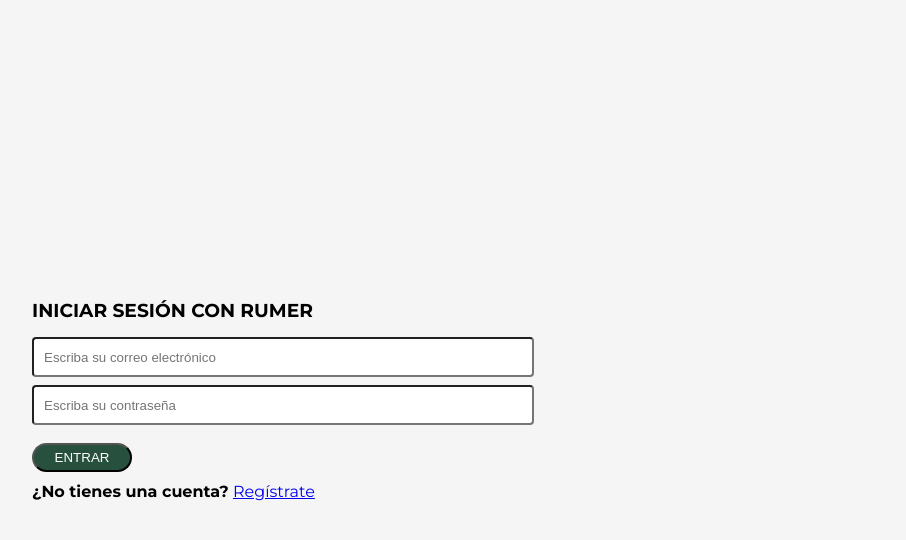
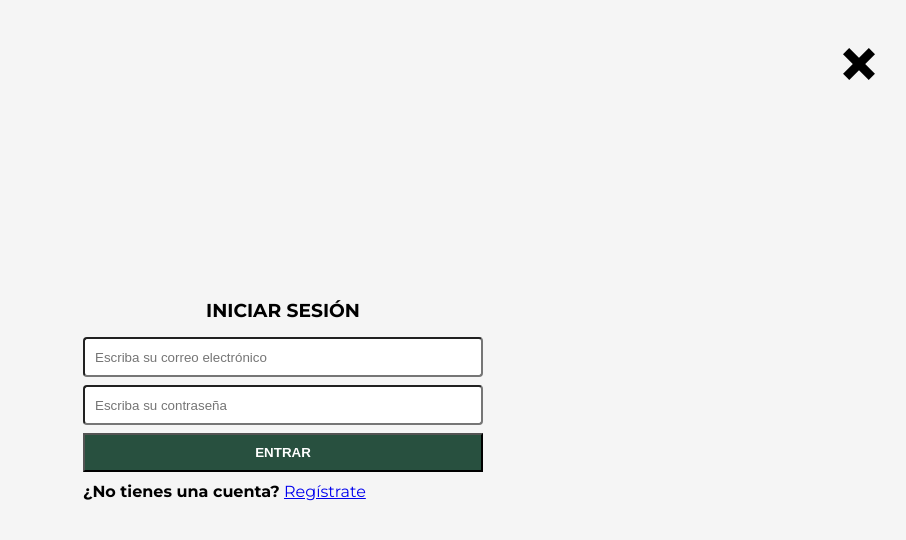
Before and after one commit to hernandw/themachineshop, a React (Vite) app in the folder frontend/: page /register in a window 1280 px wide. Both pictures are taken after a click on the button "Login". Shown: the top 540 px of the page, without its empty margins (357-1263 px from the left). Built offline with nearby package versions, Linux system fonts and the light colour scheme.

Commit message:
:art: estilos formulario registro

```diff
--- a/frontend/src/App.css
+++ b/frontend/src/App.css
@@ -25,6 +25,7 @@
   font-weight: bold;
   margin-bottom: 15px;
   text-transform: uppercase;
+  text-align: center;
 }
 
 .title__admin {
@@ -107,6 +108,11 @@
 
 /* Fin del Header */
 
+/* Formulario de Login */
+.modal__container {
+  width: 400px;
+}
+
 /* Formulario de Registro */
 
 .form__container {
@@ -122,7 +128,7 @@
 
 .form__container--campo {
   display: grid;
-  padding: 10px;
+
 
 }
 .input__form {
@@ -136,8 +142,8 @@
   color: var(--white);
   font-weight: bold;
   background-color: var(--green);
-  width: 94%;
-  margin: 0 10px;
+  width: 100%;
+
   margin-bottom: 10px;
   cursor: pointer;
 }
@@ -553,7 +559,7 @@
     grid-template-columns: 1fr 2fr;
   }
 .container__general {
-  padding: 30px;
+  padding: 30px 100px;
 }
 
   .card__person-container {
@@ -605,9 +611,18 @@
     grid-template-columns: repeat(4, 1fr);
   }
 
-  @media (min-width: 1300px) {
-    .card__person-container {
-      grid-template-columns: repeat(5, 1fr);
-    }
+  .container__general {
+    padding: 30px 250px;
+  }
+
+}
+
+@media (min-width: 1300px) {
+  .card__person-container {
+    grid-template-columns: repeat(5, 1fr);
+  }
+
+  .container__general {
+    padding: 30px 450px;
   }
 }
--- a/frontend/src/components/Modal.jsx
+++ b/frontend/src/components/Modal.jsx
@@ -1,9 +1,18 @@
 import React, { useState } from "react";
 import { useLoginForm } from "./hooks/useLoginForm";
+import cerrarBTN from "../assets/icons/cerrar.svg";
 
 import { Input } from "./login/Input"
 
-export const Modal = () => {
+export const Modal = ({ setModal, animarModal, setAnimarModal }) => {
+  const onHandle = () => {
+		setAnimarModal(false)
+
+		setTimeout(()=>{
+
+			setModal(false)
+		}, 500)
+  };
   const {
     form,
     errors,
@@ -16,12 +25,15 @@
 
   return (
     <div className="modal">
+    <div className="cerrar-modal">
+        <img src={cerrarBTN} alt="cerrar modal" onClick={onHandle} />
+      </div>
       <form onSubmit={handleSubmit} className="modal__container">
-        <h3 className="login__title">Iniciar Sesión con Rumer</h3>
+        <h3 className="login__title">Iniciar Sesión</h3>
 
         <Input
           name="email"
-          className="inputs__login"
+          className="input__login"
           type="text"
           placeholder="Escriba su correo electrónico"
           autoComplete="on"
@@ -32,7 +44,7 @@
         />
         <Input
           name="password"
-          className="inputs__login"
+          className="input__login"
           type="password"
           placeholder="Escriba su contraseña"
           autoComplete="on"
@@ -43,7 +55,7 @@
         />
         {responseMessage ? responseMessage : ""}
         {!loading ? (
-          <input type="submit" className="modal__button" value="Entrar" />
+          <input type="submit" className="button__register" value="Entrar" />
         ) : (
           <div className="lds-ring">
             <div></div>
@@ -54,7 +66,7 @@
         )}
 
         <p>
-          <strong>¿No tienes una cuenta?</strong> <a href="#">Regístrate</a>
+          <strong>¿No tienes una cuenta?</strong> <a href="/register">Regístrate</a>
         </p>
       </form>
     </div>
```
